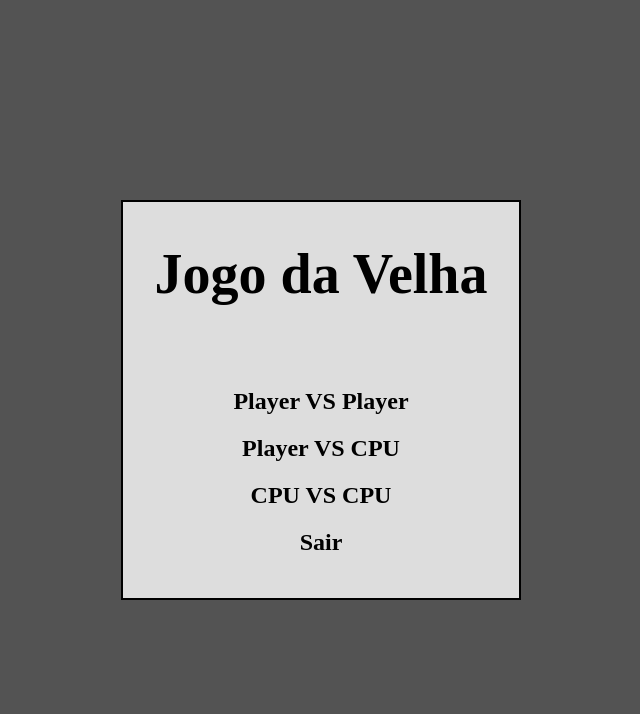
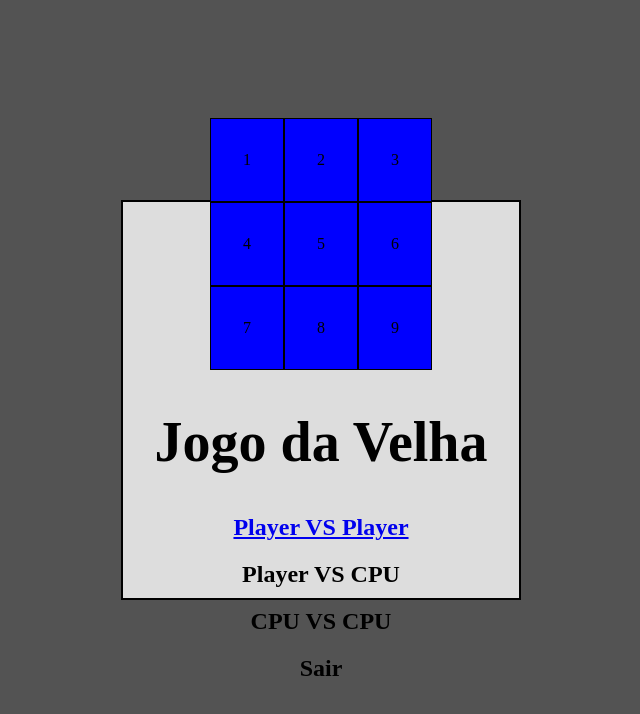
Before and after one commit to geovanegirard/Jogo-da-velha, a plain HTML site: page index.html in a window 1280 px wide. Shown: the whole page, without its empty margins (319-959 px from the left). Drawn offline with Linux system fonts and the light colour scheme.

Commit message:
ajustes na criação do jogo

```diff
--- a/index.html
+++ b/index.html
@@ -8,10 +8,15 @@
 </head>
 <body>
     <section class="container">
+        <div id="teste">
+
+        </div>
         <h1>Jogo da Velha</h1>
             <aside>
                 <article>
-                    <p class="modo">Player  VS  Player</p>
+                    <p class="modo">
+                        <a href="./templates/pvp.html">Player  VS  Player</a>
+                    </p>
                 </article>
                 <article>
                     <p class="modo">Player  VS  CPU</p>
@@ -24,5 +29,7 @@
                 </article>
             </aside>
     </section>
+
+    <script src="main.js"></script>
 </body>
 </html>
--- a/main.js
+++ b/main.js
@@ -1,9 +1,7 @@
 
 
 criarJogo('teste')
-
 function criarJogo(idElemento){
-
 const mainContainer = document.getElementById(idElemento);
 const containerJogo = document.createElement("div")
 
@@ -12,25 +10,25 @@ const divColuna1 = document.createElement("div")
 const dado11 = document.createElement("div")
 dado11.innerHTML = '1'
 const dado12 = document.createElement("div")
-dado12.innerHTML = '2'
+dado12.innerHTML = '4'
 const dado13 = document.createElement("div")
-dado13.innerHTML = '3'
+dado13.innerHTML = '7'
 
 //criar a Coluna 2 e seus dados
 const divColuna2 = document.createElement("div")
 const dado21 = document.createElement("div")
-dado21.innerHTML = '4'
+dado21.innerHTML = '2'
 const dado22 = document.createElement("div")
 dado22.innerHTML = '5'
 const dado23 = document.createElement("div")
-dado23.innerHTML = '6'
+dado23.innerHTML = '8'
 
 //criar a Coluna 3 e seus dados
 const divColuna3 = document.createElement("div")
 const dado31 = document.createElement("div")
-dado31.innerHTML = '7'
+dado31.innerHTML = '3'
 const dado32 = document.createElement("div")
-dado32.innerHTML = '8'
+dado32.innerHTML = '6'
 const dado33 = document.createElement("div")
 dado33.innerHTML = '9'
 
@@ -62,3 +60,9 @@ containerJogo.children[2].classList.add('coluna-3')
 //usar o parametro da função
 mainContainer.appendChild(containerJogo).classList.add('containerJogo')
 }
+
+const botoes = document.getElementsByClassName('dado')
+
+for(const i of botoes){
+
+}
--- a/style.css
+++ b/style.css
@@ -51,3 +51,18 @@ p:hover {
     color: rgb(80, 78, 78);
     font-size: 2rem;
 }
+
+.dado {
+    display: flex;
+    justify-content: center;
+    align-items: center;
+    background-color: blue;
+    border: solid 1px;
+    padding: 2rem;
+}
+
+.containerJogo {
+    display: flex;
+    justify-content: center;
+    align-items: center;
+}
```
Also changed, not shown: templates/pvp.html (added, +18 -0 lines).
